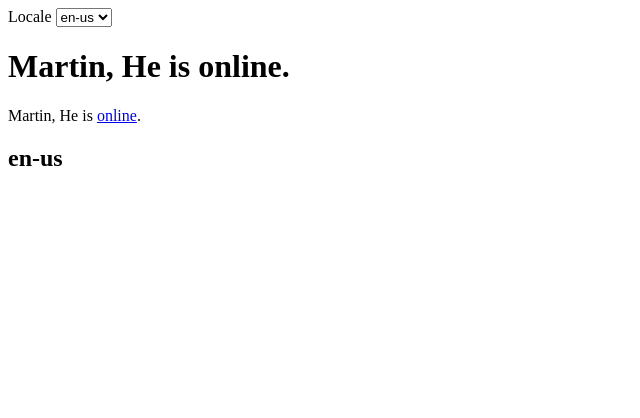
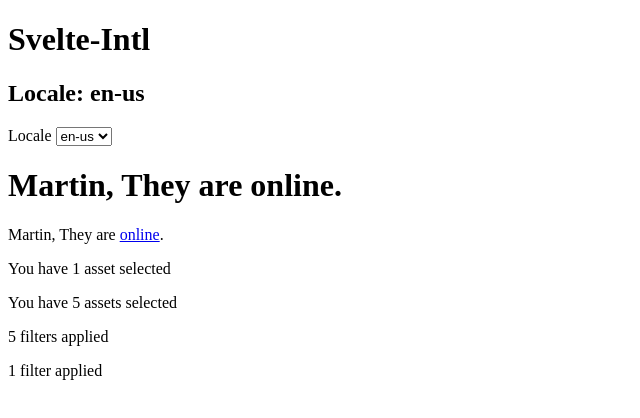
Before and after one commit to martinmunillas/svelte-intl, a SvelteKit app: page / in a window 1280 px wide. Shown: the top 418 px of the page, without its empty margins (0-640 px from the left). Built offline with nearby package versions, Linux system fonts and the light colour scheme.

Commit message:
feat: better examples

```diff
--- a/src/lib/vite/plugin.ts
+++ b/src/lib/vite/plugin.ts
@@ -3,7 +3,6 @@ import {
   mkdirSync,
   readdirSync,
   readFileSync,
-  unlinkSync,
   writeFileSync,
 } from "fs";
 import path from "path";
--- a/src/routes/+page.svelte
+++ b/src/routes/+page.svelte
@@ -2,6 +2,9 @@
   import type { Snippet } from "svelte";
   import { locale, setLocale, t } from "./i18n";
 </script>
+
+<h1>Svelte-Intl</h1>
+<h2>Locale: {locale.current}</h2>
 
 <label>
   Locale
@@ -38,4 +41,32 @@
     bold,
   })}
 </p>
-<h2>{locale.current}</h2>
+
+<p>
+  {t("assetsSelected", {
+    assets: 1,
+  })}
+</p>
+<p>
+  {t("assetsSelected", {
+    assets: 5,
+  })}
+</p>
+
+<p>
+  {t("filters", {
+    filters: 5,
+  })}
+</p>
+
+<p>
+  {t("filters", {
+    filters: 0,
+  })}
+</p>
+
+<p>
+  {t("filters", {
+    filters: 1,
+  })}
+</p>
--- a/src/routes/i18n.ts
+++ b/src/routes/i18n.ts
@@ -1,6 +1,6 @@
 import { makeI18n } from "$lib";
-import esLa from "../translations/es-la";
-import enUs from "../translations/en-us";
+import esLa from "../translations/es-la.json";
+import enUs from "../translations/en-us.json";
 
 const { t, setLocale, format, locale } = makeI18n(
   {
--- /dev/null
+++ b/src/translations/en-us.json
@@ -0,0 +1,6 @@
+{
+  "hello": "hello",
+  "select": "{name}, {gender, select, female {She is} other {They are}} <link>online</link>.",
+  "assetsSelected": "You have {assets, plural, =1 {1 asset} other {# assets}} selected",
+  "filters": "{filters, plural, =0 {No filters applied} =1 {1 filter applied} other {# filters applied}}"
+}
--- a/src/translations/en-us.ts
+++ /dev/null
@@ -1,5 +0,0 @@
-export default {
-  hello: "hello",
-  select:
-    "{name}, {gender, select, female {She} male {He} other {They}} is <link>online</link>.",
-} as const;
--- /dev/null
+++ b/src/translations/es-la.json
@@ -0,0 +1,5 @@
+{
+  "hello": "hola",
+  "select": "{name}, {gender, select, female {Ella} male {El} other {El}} esta <link>en <bold>linea</bold></link>.",
+  "assetsSelected": "Tienes {assets, plural, =1 {un activo seleccionado} other {# activos seleccionados}}"
+}
--- a/src/translations/es-la.ts
+++ /dev/null
@@ -1,5 +0,0 @@
-export default {
-  hello: "hola",
-  select:
-    "{name}, {gender, select, female {Ella} male {El} other {El}} esta <link>en <bold>linea</bold></link>.",
-} as const;
--- a/vite.config.ts
+++ b/vite.config.ts
@@ -1,6 +1,10 @@
+import { svelteIntl } from "./src/lib/vite/plugin";
 import { sveltekit } from "@sveltejs/kit/vite";
 import { defineConfig } from "vite";
 
 export default defineConfig({
-  plugins: [sveltekit()],
+  plugins: [
+    sveltekit(),
+    svelteIntl({ localesDir: "./src/translations", defaultLocale: "en-us" }),
+  ],
 });
```
